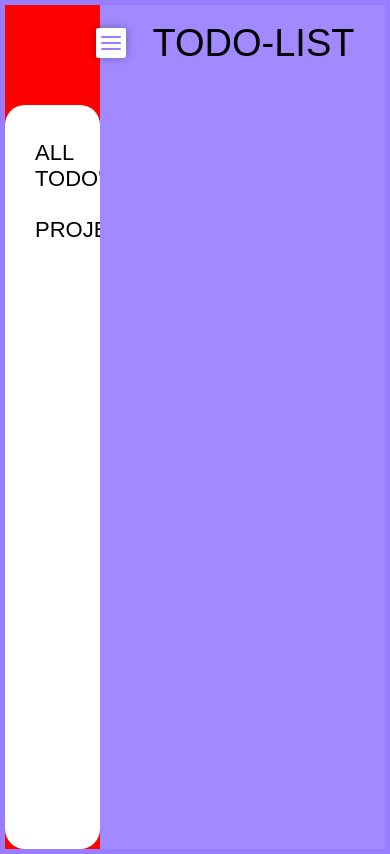
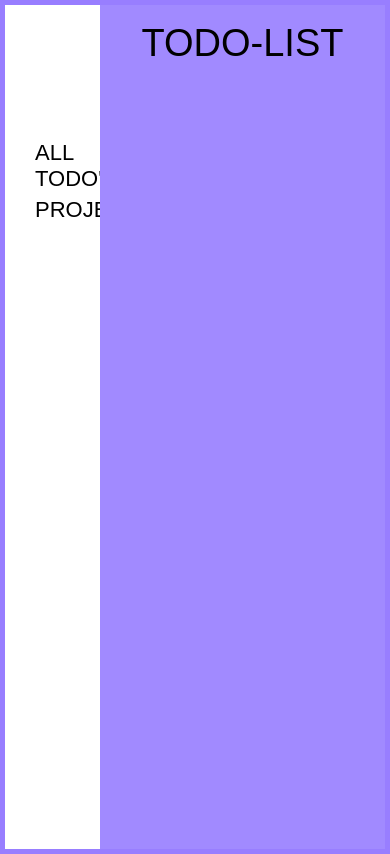
Before and after one commit to Simba-Ndewere/Todo-List, a website built with webpack: page src/index.html in a window 390 px wide. Built offline with nearby package versions, Linux system fonts and the light colour scheme.

Commit message:
restart mobile navigation design

```diff
--- a/src/index.css
+++ b/src/index.css
@@ -2,7 +2,8 @@ body {
     background-color: white;
 }
 
-html, body {
+html,
+body {
     height: 100%;
     margin: 0;
     padding: 0;
@@ -32,6 +33,17 @@ nav {
 }
 
 ul {
+    font-family: 'Quicksand', sans-serif;
+    font-size: 22px;
+    display: flex;
+    flex-direction: column;
+    gap: 20px;
+    list-style-type: none;
+    padding: 0;
+    margin: 0;
+}
+
+.projects {
     font-family: 'Quicksand', sans-serif;
     font-size: 22px;
     display: flex;
@@ -95,73 +107,6 @@ li:hover {
     flex: 10;
 }
 
-.slide {
-    max-width: 200px;
-    position: absolute;
-    background-color: white;
-    transition: 0.5s ease;
-    min-height: 100%;
-}
-
-input {
-    display: none;
-    visibility: hidden;
-    -webkit-appearance: none;
-
-}
-
-.toggle {
-    position: absolute;
-    height: 30px;
-    width: 30px;
-    z-index: 1;
-    cursor: pointer;
-    border-radius: 2px;
-    background-color: white;
-    box-shadow: 0 0 10px rgba(0,0,0,0.3);
-}
-
-.toggle .common {
-    position: absolute;
-    height: 2px;
-    width: 20px;
-    border-radius: 50px;
-    background-color: #987eff;
-    transition: 0.3s ease;
-}
-
-.toggle .top_line {
-    top: 30%;
-    left: 50%;
-    transform: translate(-50%, -50%);
-}
-
-.toggle .middle_line {
-    top: 50%;
-    left: 50%;
-    transform: translate(-50%, -50%);
-}
-
-.toggle .bottom_line {
-    top: 70%;
-    left: 50%;
-    transform: translate(-50%, -50%);
-}
-
-input:checked ~ .toggle .top_line {
-    left: 2px;
-    top: 14px;
-    width: 25px;
-    transform: rotate(45deg);
-  }
-
-  input:checked ~ .toggle .bottom_line {
-    left: 2px;
-    top: 14px;
-    width: 25px;
-    transform: rotate(-45deg);
-  }
-
 /* Tablet design */
 @media (max-width: 1280px) {
     .container {
@@ -196,10 +141,6 @@ input:checked ~ .toggle .top_line {
     .right {
         border-top-right-radius: 0%;
         border-bottom-right-radius: 0px;
-
     }
 
-    body {
-        background-color: red;
-    }
 }
--- a/src/index.html
+++ b/src/index.html
@@ -13,22 +13,14 @@
             <nav>
                 <ul>
                     <li>ALL TODO's</li>
-                    <section class="projects">
-                        <section class="project-name">PROJECTS</section>
-                    </section>
                 </ul>
+                <section class="projects">
+                    <section class="project-name">PROJECTS</section>
+                </section>
             </nav>
         </section>
         <div class="right">
             <section class="top">
-                <div class="top-check">
-                    <input type="checkbox">
-                    <div class="toggle">
-                        <span class="top_line common"></span>
-                        <span class="middle_line common"></span>
-                        <span class="bottom_line common"></span>
-                    </div>
-                </div>
                 <div class="title">TODO-LIST</div>
             </section>
             <section class="bottom">
```
